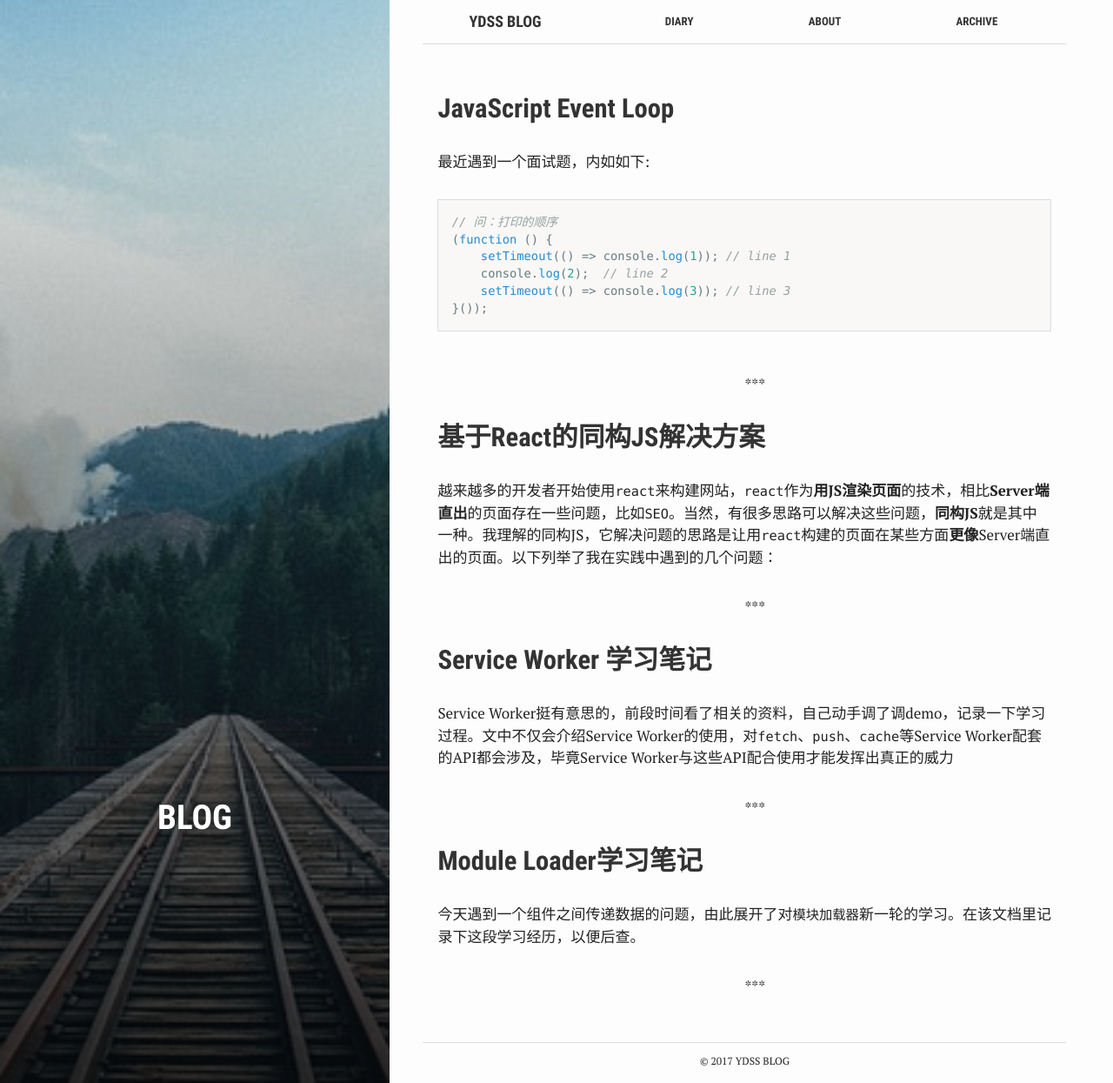
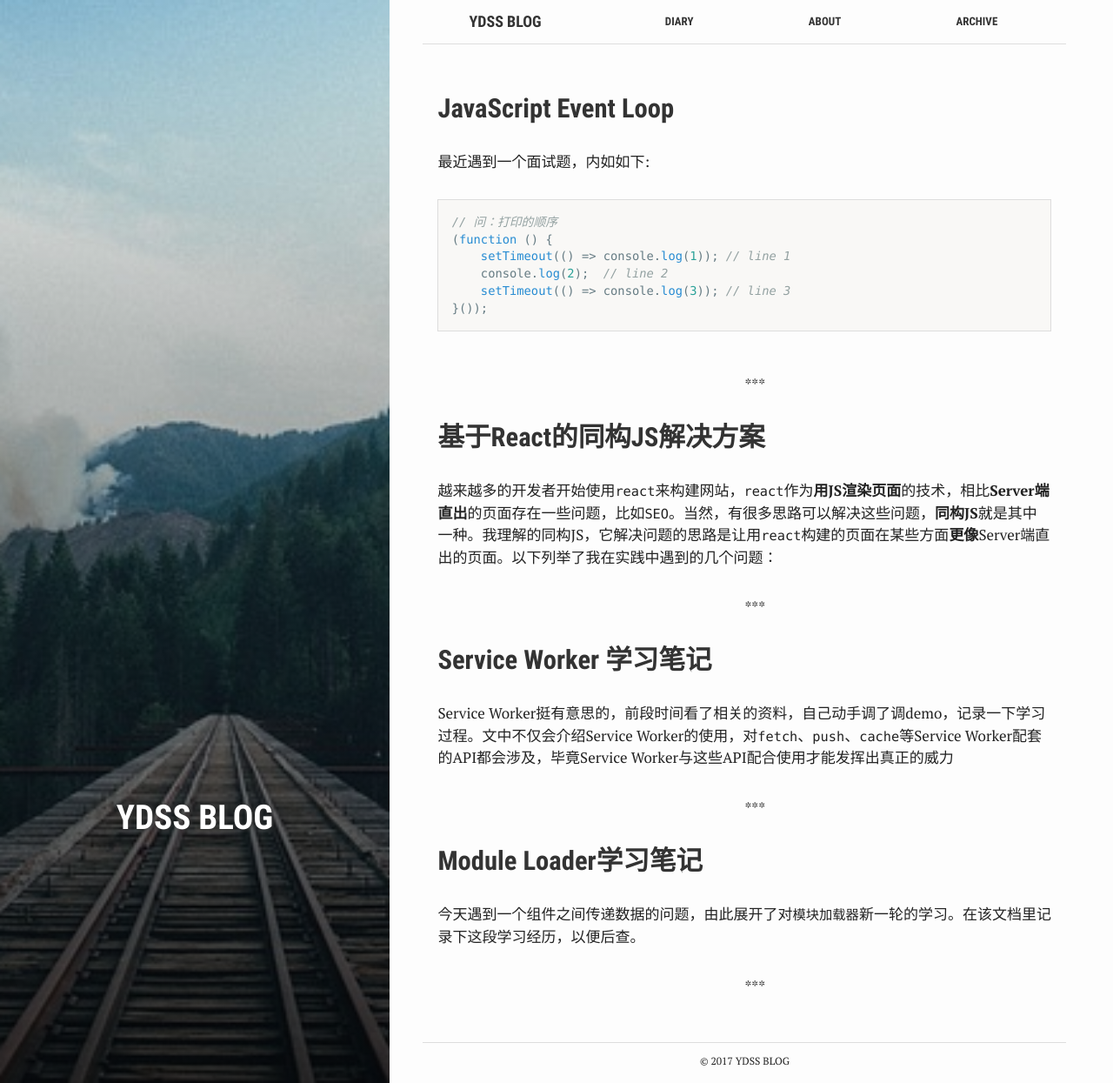
Before and after one commit to YDSS/ydss.github.io, a Jekyll site: the page built from index.html, in a window 1280 px wide and 1245 px high. Shown: the whole window at 87% size. Built offline with Jekyll 4.4.1, drawn with Linux system fonts in a browser that asks for light colours.

Commit message:
rename index

```diff
--- a/index.html
+++ b/index.html
@@ -1,8 +1,8 @@
 ---
 bg: "rails.jpg"
 layout: default
-crawlertitle: "Jekyll blog"
-title: "Blog"
+crawlertitle: "YDSS Blog"
+title: "YDSS Blog"
 summary: ""
 ---
 
```
